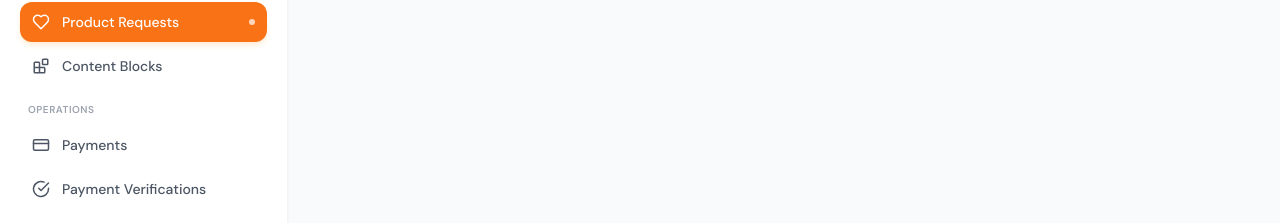
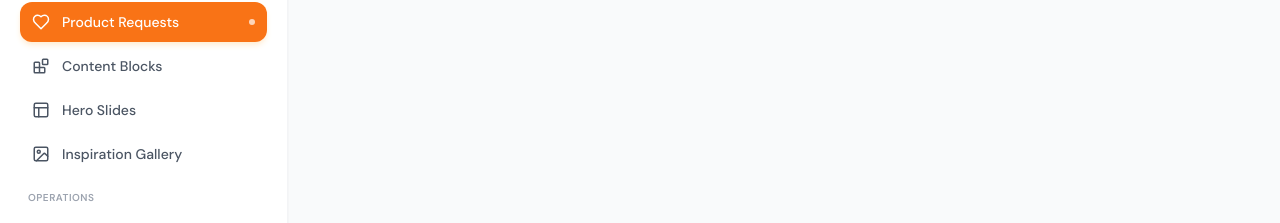
Before and after one commit to omash735-sudo/spectrumcosmo_shop, a Next.js app in the folder spectrumcosmo/: page /admin/requests in a window 1280 px wide. Shown: the part 397-620 px from the top of the page. Built offline with nearby package versions, Linux system fonts and the light colour scheme; no server answers.

Commit message:
Add 'Hero Slides' and 'Inspiration Gallery' nav items

```diff
--- a/spectrumcosmo/src/app/admin/layout.tsx
+++ b/spectrumcosmo/src/app/admin/layout.tsx
@@ -31,6 +31,7 @@ import {
   Smartphone,
   Heart,
   Blocks,
+  ImageIcon,
 } from 'lucide-react';
 
 const navItems = [
@@ -42,6 +43,8 @@ const navItems = [
   { name: 'Protection Rules', href: '/admin/security/rules', icon: Sliders, section: 'CORE' },
   { name: 'Product Requests', href: '/admin/requests', icon: Heart, section: 'CORE' },
   { name: 'Content Blocks', href: '/admin/content-blocks', icon: Blocks, section: 'CORE' },
+  { name: 'Hero Slides', href: '/admin/hero-slides', icon: Layout, section: 'CORE' },
+  { name: 'Inspiration Gallery', href: '/admin/inspiration', icon: ImageIcon, section: 'CORE' },
   { name: 'Payments', href: '/admin/payments', icon: CreditCard, section: 'OPERATIONS' },
   { name: 'Payment Verifications', href: '/admin/payment-verifications', icon: CheckCircle, section: 'OPERATIONS' },
   { name: 'Payment Settings', href: '/admin/payment-settings', icon: Wallet, section: 'OPERATIONS' },
```
